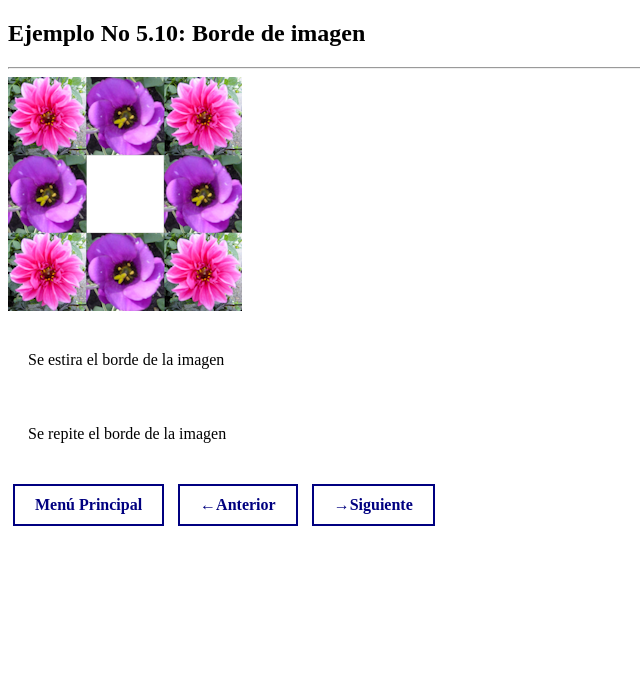
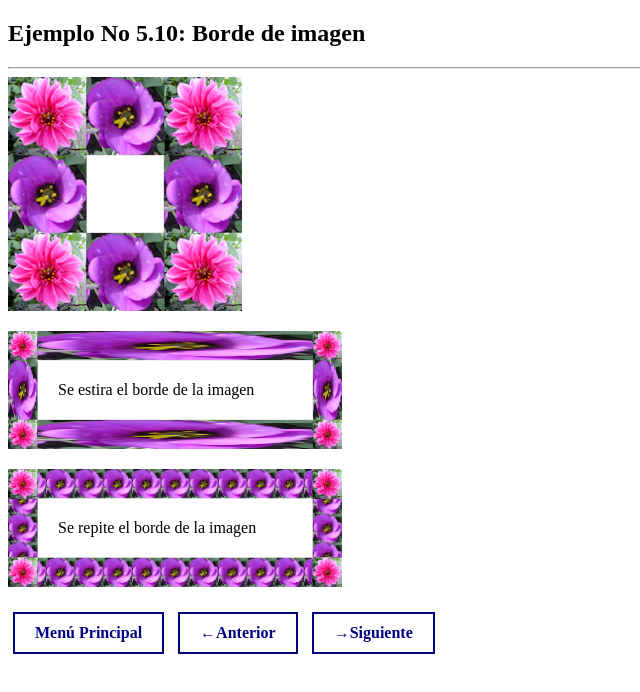
Before and after one commit to Capistran0205/Capitulo-5-Programaci-n, a plain HTML site: page EjemplosCapitulo5/EjemploNo5.10.html in a window 1280 px wide. Shown: the whole page, without its empty margins (0-640 px from the left). Drawn offline with Linux system fonts and the light colour scheme.

Commit message:
Corrección de borde para ejemplo 5.10 (error en el nombre del archivo).

```diff
--- a/EjemplosCapitulo5/EjemploNo5.10.html
+++ b/EjemplosCapitulo5/EjemploNo5.10.html
@@ -7,27 +7,27 @@
       <meta charset = "utf-8">
       <title>Ejemplo No 5.10: Borde de imagen</title>
       <link rel="stylesheet" type="text/css" href="/Estilos/Botones.css">
-      <style type = "text/css">
-         div
-         {
+         <style type="text/css">
+         /* Usamos :not para que los estilos de las cajas no afecten al menú de botones */
+         div:not(.botones-navegacion) {
             border-width: 30px;
+            border-style: solid; /* Requerido por algunos navegadores para renderizar el border-image */
             width: 234px;
-            padding: 20px 20px;
+            padding: 20px;
+            margin-bottom: 20px;
          }
-         #stretch
-         {
-            -webkit-border-image: url(/Resources/border.png) 80 80 80 80 stretch;
-            -moz-border-image: url(/Resources/border.png) 80 80 80 80 stretch;
-            -o-border-image: url(/Resources/border.png) 80 80 80 80 stretch;
-            border-image: url(/Resources/border.png) 80 80 80 80 stretch;
+         #stretch {
+            border-image: url('/Resources/border.png') 80 80 80 80 stretch;
          }
-         #repeat
-         {
-            -webkit-border-image: url(/Resources/border.png) 34% 34% repeat;
-            -moz-border-image: url(/Resources/border.png) 34% 34% repeat;
-            -o-border-image: url(/Resources/border.png) 34% 34% repeat;
-            border-image: url(/Resources/border.png) 34% 34% repeat;
+         #repeat {
+            border-image: url('/Resources/border.png') 34% 34% repeat;
          }
+         /* Limpiamos cualquier flujo flotante y damos espacio a la navegación */
+         .botones-navegacion {
+            clear: both;
+            margin-top: 20px;
+         }
+      </style>
       </style>
    </head>
    <body>
```
